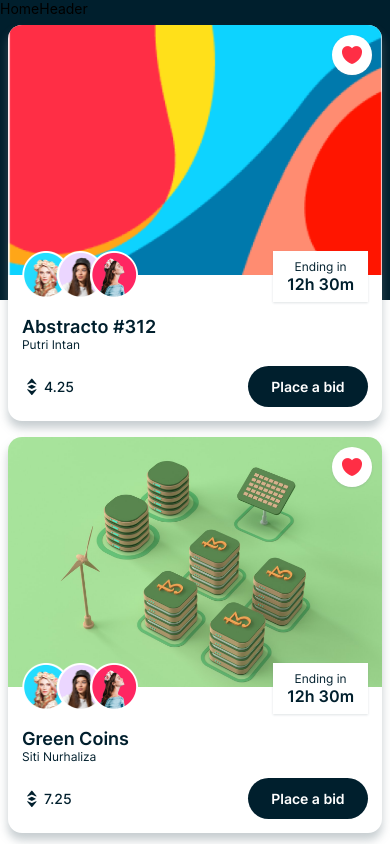
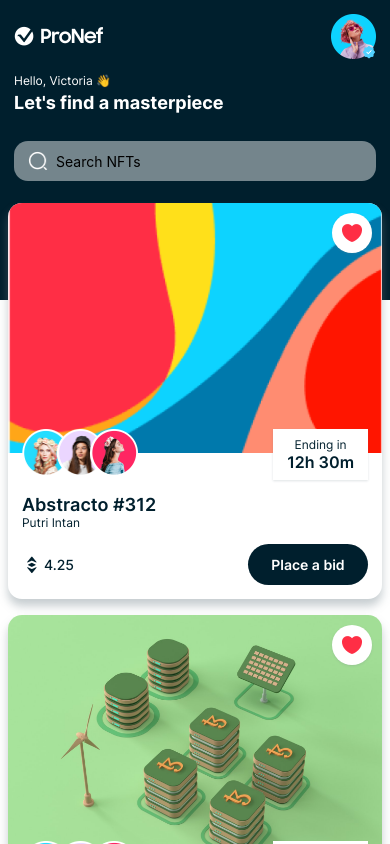
Before and after one commit to RainingK/RN-NFT, a React Native app: screen /Home in a window 390 px wide. Shown: the top 844 px of the page. Built offline with nearby package versions, Linux system fonts and the light colour scheme.

Commit message:
Header (#14)
* Added Header

* More Header

* Finished the header

* Change resize option

```diff
--- a/components/HomeHeader.js
+++ b/components/HomeHeader.js
@@ -1,9 +1,74 @@
-import { View, Text } from "react-native"
+import { View, Text, Image, TextInput } from "react-native"
+import { COLORS, FONTS, SIZES, assets } from "../constants";
 
-const HomeHeader = () => {
+const HomeHeader = ( { onSearch } ) => {
 	return (
-		<View>
-			<Text>HomeHeader</Text>
+		<View style={ {
+			backgroundColor: COLORS.primary,
+			padding: SIZES.font
+		} }>
+			<View style={ {
+				flexDirection: 'row',
+				justifyContent: 'space-between',
+				alignItems: 'center'
+			} }>
+				<Image
+					source={ assets.logo }
+					resizeMode="contain"
+					style={ { width: 90, height: 25 } }
+				/>
+
+				<View style={ { width: 45, height: 45 } }>
+					<Image
+						source={ assets.person01 }
+						resizeMode="contain"
+						style={ { width: '100%', height: '100%' } }
+					/>
+					<Image
+						source={ assets.badge }
+						resizeMode="contain"
+						style={ { position: 'absolute', width: 15, height: 15, bottom: 0, right: 0 } }
+					/>
+				</View>
+			</View>
+
+			<View style={ { marginVertical: SIZES.font } }>
+				<Text style={ {
+					fontFamily: FONTS.regular,
+					fontSize: SIZES.small,
+					color: COLORS.white
+				} }>Hello, Victoria 👋</Text>
+
+				<Text style={ {
+					fontFamily: FONTS.bold,
+					fontSize: SIZES.large,
+					color: COLORS.white,
+					marginTop: SIZES.base / 2
+				} }>Let's find a masterpiece</Text>
+			</View>
+
+			<View style={ { marginTop: SIZES.font } }>
+				<View style={ {
+					width: '100%',
+					borderRadius: SIZES.font,
+					backgroundColor: COLORS.gray,
+					flexDirection: 'row',
+					alignItems: 'center',
+					paddingHorizontal: SIZES.font,
+					paddingVertical: SIZES.small - 2
+				} }>
+					<Image
+						source={ assets.search }
+						resizeMode="contain"
+						style={ { width: 20, height: 20, marginRight: SIZES.base } }
+					/>
+					<TextInput
+						placeholder="Search NFTs"
+						style={ { flex: 1 } }
+						onChangeText={ onSearch }
+					/>
+				</View>
+			</View>
 		</View>
 	)
 }
```
